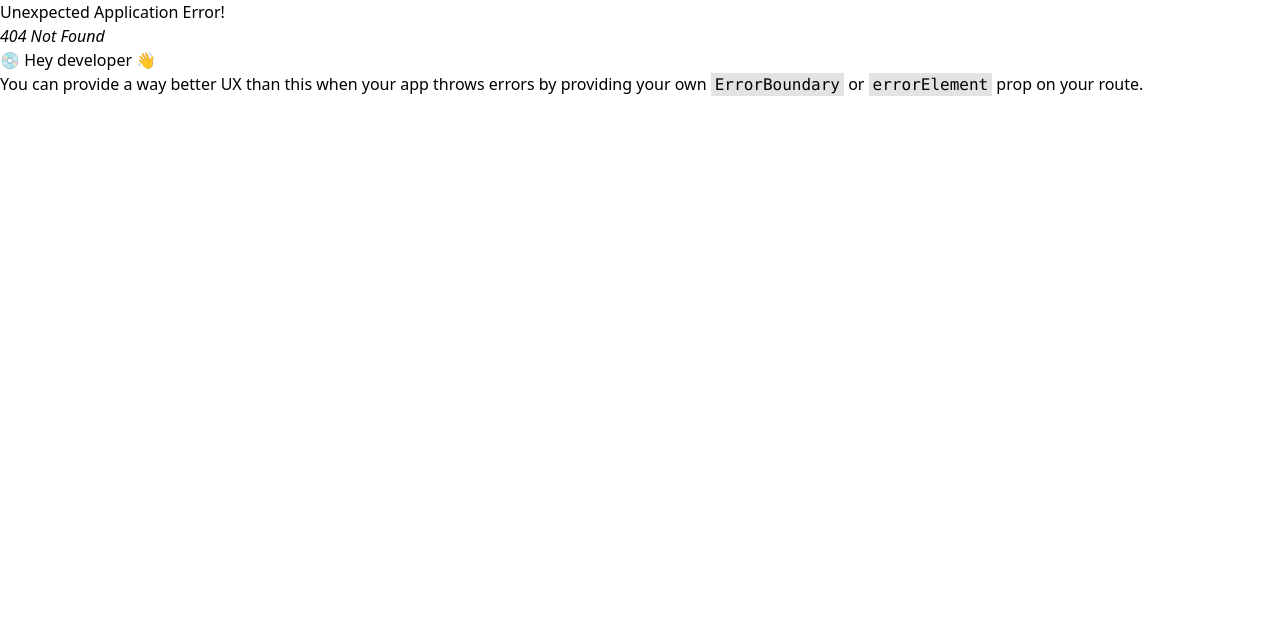
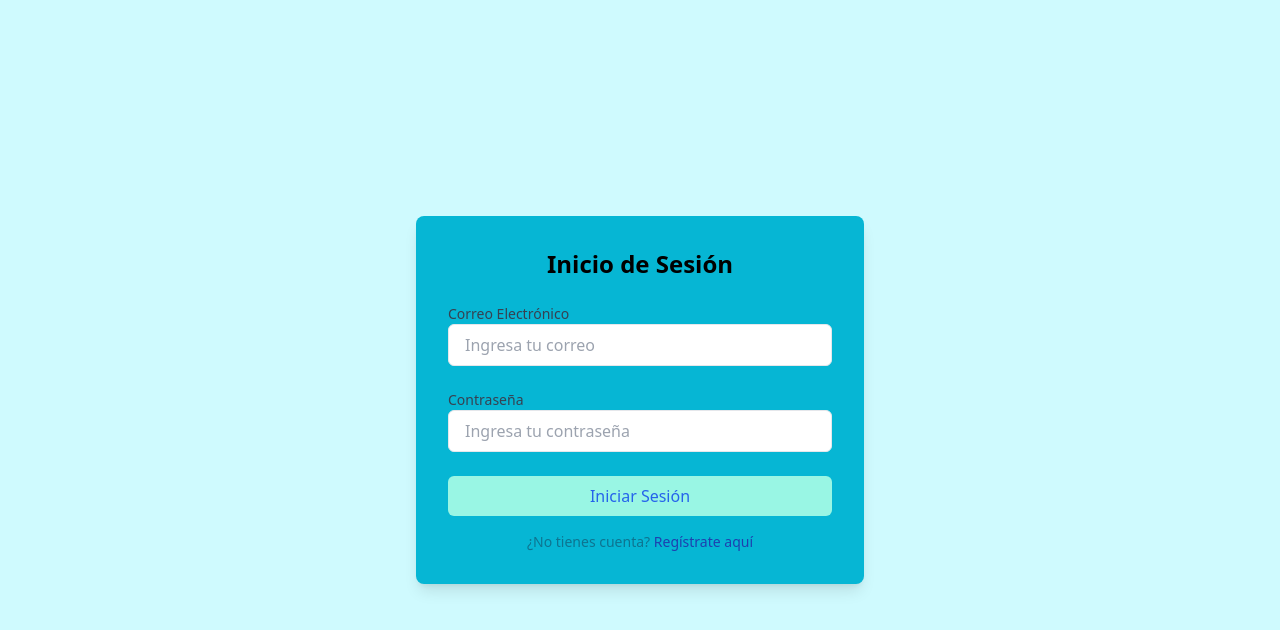
Before and after one commit to DySHITal/Frontend_React_turnos_medicos, a React (Vite) app in the folder alfa-project/: page /login in a window 1280 px wide. Before the commit this address had no page. Shown: the top 630 px of the page. Built offline with nearby package versions, Linux system fonts and the light colour scheme.

Commit message:
vista iniciar sesion, authContext

```diff
--- /dev/null
+++ b/alfa-project/src/contexts/AuthContext.jsx
@@ -0,0 +1,88 @@
+import { createContext, useReducer, useContext } from "react";
+import { useLocation, useNavigate } from "react-router-dom";
+
+const AuthContext = createContext({
+    state: {},
+    actions: {},
+});
+
+const ACTIONS = {
+    LOGIN: "LOGIN",
+    LOGOUT: "LOGOUT",
+};
+
+function reducer(state, action) {
+    switch (action.type) {
+        case ACTIONS.LOGIN:
+            return {
+                ...state,
+                token: action.payload.token,
+                isAuthenticated: true,
+            };
+        case ACTIONS.LOGOUT:
+            return {
+                isAuthenticated: false,
+                token: null
+            };
+        default:
+            return state;
+    }
+}
+
+function AuthProvider({ children }) {
+    const [state, dispatch] = useReducer(reducer, {
+        token: localStorage.getItem("authToken"),
+        isAuthenticated: localStorage.getItem("authToken") ? true : false,
+    });
+
+
+    const navigate = useNavigate();
+    const location = useLocation();
+
+    const actions = {
+        login: (token) => {
+            dispatch({ type: ACTIONS.LOGIN, payload: { token }});
+            localStorage.setItem("authToken", token);
+            const origin = location.state?.from?.pathname || "/";
+            navigate(origin);
+        },
+        logout: async () => {
+            try {
+                const response = await fetch("http://127.0.0.1:5000/logout", {
+                    method: "POST",
+                    headers: {
+                        "Content-Type": "application/json",
+                        Authorization: `Bearer ${state.token}`,
+                    },
+                });
+
+                if (response.ok) {
+                    const data = await response.json();
+                } else {
+                    console.error("Error al cerrar sesión en el servidor");
+                }
+            } catch (error) {
+                console.error("Error de red al cerrar sesión:", error);
+            }
+            dispatch({ type: ACTIONS.LOGOUT });
+            localStorage.removeItem("authToken");
+            navigate("/login");
+        },
+    };
+
+    return (
+        <AuthContext.Provider value={{ state, actions }}>
+            {children}
+        </AuthContext.Provider>
+    );
+}
+
+function useAuth(type) {
+    const context = useContext(AuthContext);
+    if (context === undefined) {
+        throw new Error("useAuth must be used within an AuthProvider");
+    }
+    return context[type];
+}
+
+export { AuthContext, AuthProvider, useAuth };
--- a/alfa-project/src/routes/App.jsx
+++ b/alfa-project/src/routes/App.jsx
@@ -1,5 +1,6 @@
 import { createBrowserRouter } from "react-router-dom";
 import Home from "../views/Home";
+import Login from '../views/Login';
 
 
 const App = createBrowserRouter([
@@ -7,6 +8,10 @@ const App = createBrowserRouter([
     path: "/",
     element: <Home />,
   },
+  {
+    path: "/login",
+    element: <Login />,
+  },
 
 ]);
 
--- a/alfa-project/src/views/Home.jsx
+++ b/alfa-project/src/views/Home.jsx
@@ -1,34 +1,15 @@
-import { useState } from 'react'
-import reactLogo from '../assets/react.svg'
+import { Link, NavLink } from "react-router-dom";
+import { useAuth } from '../contexts/AuthContext';
 
 import '../../src/App.css'
 
 
 function Home() {
-  const [count, setCount] = useState(0)
+  const { isAuthenticated } = useAuth("state");
+  const { logout } = useAuth("actions");
 
   return (
     <>
-      {/* <div className='flex justify-center'>
-        <a href="https://vite.dev" target="_blank">
-          <img src="/src/assets/Vite.png" className="logo" alt="Vite logo" />
-        </a>
-        <a href="https://react.dev" target="_blank">
-          <img src={reactLogo} className="logo react" alt="React logo" />
-        </a>
-      </div>
-      <h1>Vite + React</h1>
-      <div className="card">
-        <button onClick={() => setCount((count) => count + 1)}>
-          count is {count}
-        </button>
-        <p>
-          Edit <code>src/App.jsx</code> and save to test HMR
-        </p>
-      </div>
-      <p className="read-the-docs">
-        Click on the Vite and React logos to learn more
-      </p> */}
       <div className='h-screen bg-cyan-500'>
       {/* Navbar */}
       <header className="bg-cyan-500 text-black py-4">
@@ -45,8 +26,31 @@ function Home() {
               <a href="#contact" className="hover:underline">Contacto</a>
             </li>
             <li>
+            <div className="bg-teal-200 text-blue-600 px-4 py-2 rounded-md hover:bg-blue-500 hover:text-white">
+
+                    {isAuthenticated ? (
+
+                         <button
+                         onClick={logout}
+                         className="navbar-item button is-danger"
+                     >
+                         Logout
+                     </button>
+                    ):(
+
+                        <NavLink
+                            to="/login"
+
+
+                        >
+                            Iniciar Sesion
+                        </NavLink>
+                    )}
+              </div>
+            </li>
+            <li>
               <button className="bg-teal-200 text-blue-600 px-4 py-2 rounded-md hover:bg-blue-500 hover:text-white">
-                Iniciar sesión
+                Registrarse
               </button>
             </li>
           </ul>
--- /dev/null
+++ b/alfa-project/src/views/Login.jsx
@@ -0,0 +1,110 @@
+import { useRef, useState } from "react";
+import { useAuth } from "../contexts/AuthContext";
+
+
+function Login() {
+    const emailRef = useRef("");
+    const passwordRef = useRef("");
+    const [isError, setIsError] = useState(false);
+    const [isLoading, setIsLoading] = useState(false);
+
+    const { login } = useAuth("actions");
+
+    function handleLogin(event) {
+        event.preventDefault();
+        setIsError(false);
+        if (!isLoading) {
+            setIsLoading(true);
+            fetch("http://127.0.0.1:5000/login", {
+                method: "POST",
+                headers: {
+                    "Content-Type": "application/json",
+                },
+                body: JSON.stringify({
+                    correo: emailRef.current.value,
+                    contrasena: passwordRef.current.value,
+                }),
+            })
+                .then((response) => {
+                    if (!response.ok) {
+                        throw new Error("No se pudo iniciar sesión");
+                    }
+                    return response.json();
+                })
+                .then((response) => {
+                    const { access_token } = response;
+                    login(access_token);
+
+                })
+                .catch((error) => {
+                    console.error("Error al iniciar sesión", error);
+                    setIsError(true);
+                })
+                .finally(() => {
+                    setIsLoading(false);
+                });
+        }
+    }
+
+    return (
+        <div className="flex items-center justify-center min-h-screen bg-cyan-100">
+      <div className="bg-cyan-500 shadow-lg rounded-lg p-8 w-full max-w-md">
+        <h1 className="text-2xl font-bold text-center mb-6">Inicio de Sesión</h1>
+
+        {/* Formulario */}
+        <form onSubmit={handleLogin} className="space-y-6">
+          <div>
+            <label htmlFor="email" className="block text-sm font-medium text-gray-700">
+              Correo Electrónico
+            </label>
+            <input
+              type="email"
+              id="email"
+              name="email"
+              required
+              ref={emailRef}
+              className="w-full px-4 py-2 border rounded-md focus:outline-none focus:ring-2 focus:ring-cyan-500"
+              placeholder="Ingresa tu correo"
+            />
+          </div>
+          <div>
+            <label htmlFor="password" className="block text-sm font-medium text-gray-700">
+              Contraseña
+            </label>
+            <input
+              type="password"
+              id="password"
+              name="password"
+              required
+              ref={passwordRef}
+              className="w-full px-4 py-2 border rounded-md focus:outline-none focus:ring-2 focus:ring-cyan-500"
+              placeholder="Ingresa tu contraseña"
+            />
+          </div>
+
+          {/* Mensaje de error */}
+          {isLoading && <p className="text-green-500 text-sm">Cargando...</p>}
+          {isError && <p className="text-red-500 text-sm">Error al cargar los datos.</p>}
+
+          {/* Botón de Inicio de Sesión */}
+          <button
+            type="submit"
+            className="w-full bg-teal-200 text-blue-600 px-4 py-2 rounded-md hover:bg-blue-500 hover:text-white"
+          >
+            Iniciar Sesión
+          </button>
+        </form>
+
+        {/* Enlace para registrarse */}
+        <p className="text-center text-sm text-cyan-700 mt-4">
+          ¿No tienes cuenta?{" "}
+          <a href="/register" className="text-blue-800 hover:underline">
+            Regístrate aquí
+          </a>
+        </p>
+      </div>
+    </div>
+    );
+}
+
+export default Login;
```
